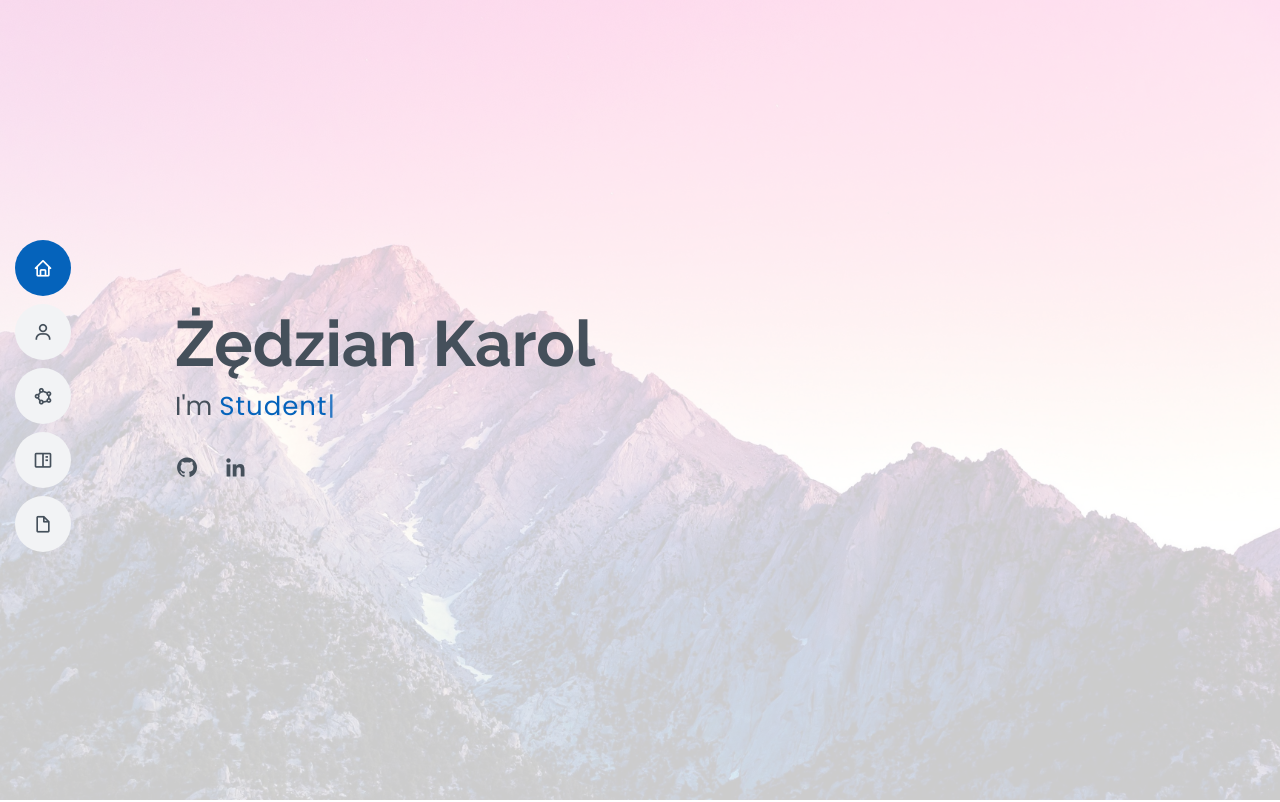
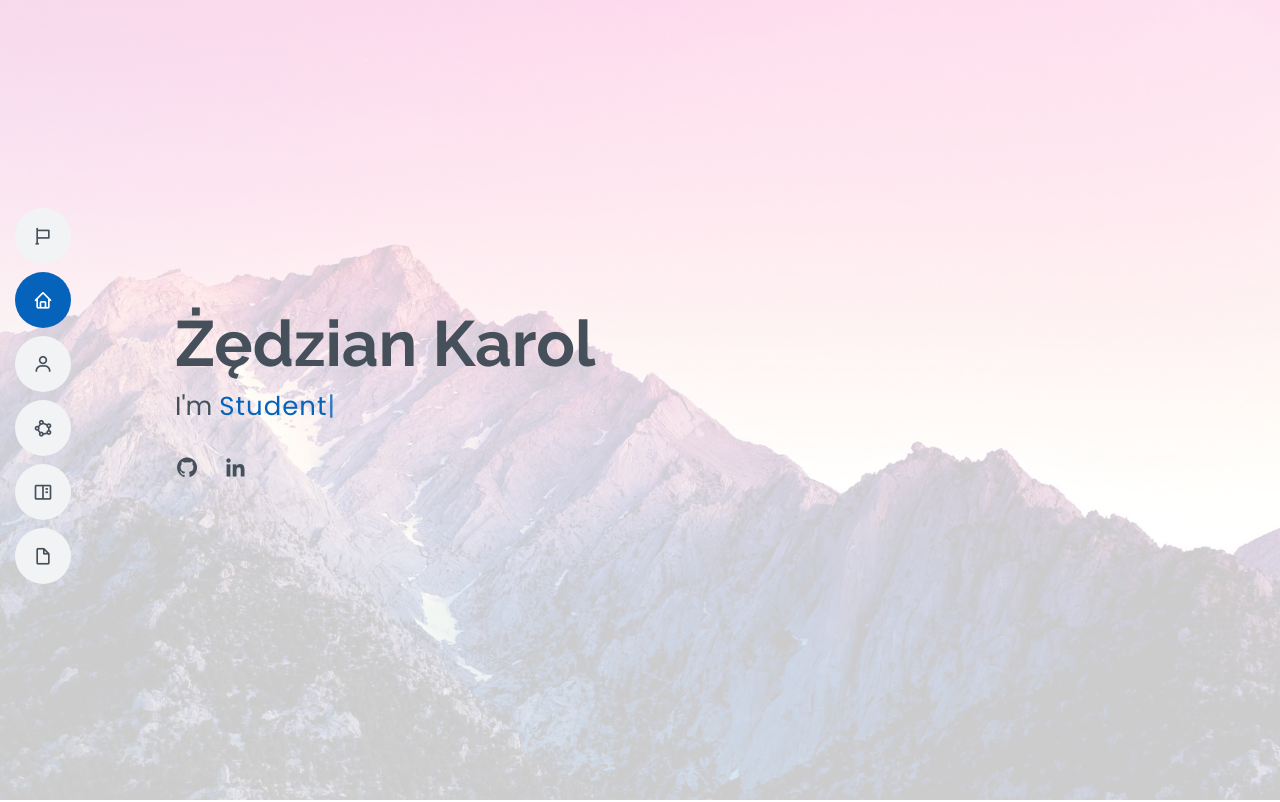
Before and after one commit to Karoltoja2k2/MyResume, a website with bundled scripts: page index.html in a window 1280 px wide. Shown: the top 802 px of the page. Built offline with nearby package versions, Linux system fonts and the light colour scheme.

Commit message:
change language btn

```diff
--- a/index.html
+++ b/index.html
@@ -42,6 +42,7 @@
 
     <nav class="nav-menu">
       <ul>
+        <li><a href="https://karoltoja2k2.github.io/MyResume/en/"><i class="bx bx-flag"></i> <span>English</span></a></li>
         <li class="active"><a href="#hero"><i class="bx bx-home"></i> <span>Home</span></a></li>
         <li><a href="#about"><i class="bx bx-user"></i> <span>O mnie</span></a></li>
         <li><a href="#skills"><i class="bx bx-shape-polygon"></i> <span>Umiejętności</span></a></li>
```
Also changed, not shown: en/index.html (+4 -3 lines).
